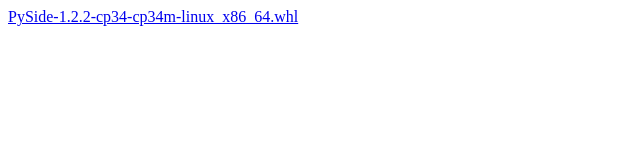
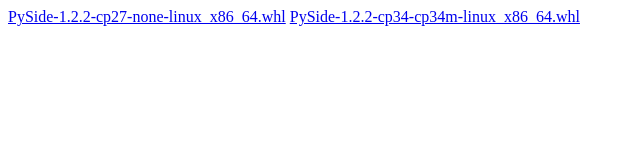
Before and after one commit to parkin/python-wheelhouse, a plain HTML site: page index.html in a window 1280 px wide. Shown: the whole page, without its empty margins (0-640 px from the left). Drawn offline with Linux system fonts and the light colour scheme.

Commit message:
added PySide python2.7 build

```diff
--- a/index.html
+++ b/index.html
@@ -2,6 +2,7 @@
 <html>
 <body>
 
+<a href="PySide-1.2.2-cp27-none-linux_x86_64.whl">PySide-1.2.2-cp27-none-linux_x86_64.whl</a>
 <a href="PySide-1.2.2-cp34-cp34m-linux_x86_64.whl">PySide-1.2.2-cp34-cp34m-linux_x86_64.whl</a>
 
 </body>
```
Also changed, not shown: 1 other file.
